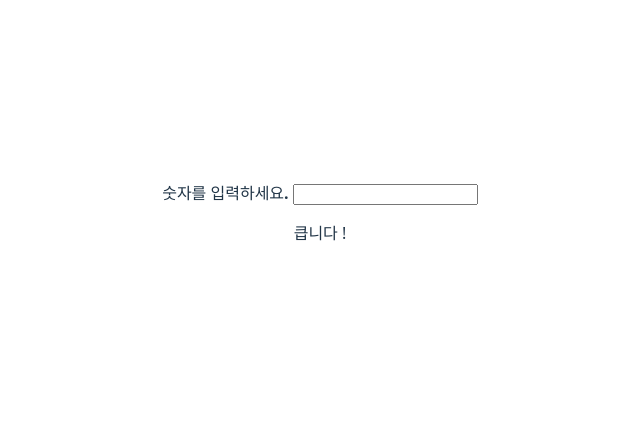
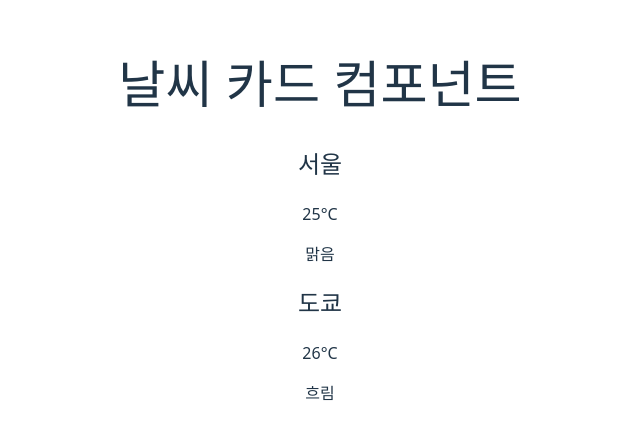
Before and after one commit to jjjuun-debug/practice-fe, a React (Vite) app: page / in a window 1280 px wide. Shown: the part 179-618 px from the top of the page, without its empty margins (320-960 px from the left). Built offline with nearby package versions, Linux system fonts and the light colour scheme.

Commit message:
feat: day9

```diff
--- a/src/App.jsx
+++ b/src/App.jsx
@@ -2,14 +2,37 @@ import { useState } from 'react'
 import reactLogo from './assets/react.svg'
 import viteLogo from '/vite.svg'
 import './App.css'
-import AnswerNum from "./components/day8/answerNum.jsx"
+import WeatherCard from "./components/day9/WeatherCard.jsx"
+
+const weatherData = [
+  {
+    id: 1,
+    city: '서울',
+    temperature: 25,
+    weatherState: '맑음',
+  },
+  {
+    id: 3,
+    city: '도쿄',
+    temperature: 26,
+    weatherState: '흐림',
+  },
+];
 
 function App() {
   return (
-    <div className="answernum">
-      <main>
-        <AnswerNum />
-      </main>
+    <div className="App">
+      <h1>날씨 카드 컴포넌트</h1>
+      <div>
+        {weatherData.map((data) => (
+          <WeatherCard
+            key={data.id}
+            city={data.city}
+            temperature={data.temperature}
+            weatherState={data.weatherState}
+          />
+        ))}
+      </div>
     </div>
   );
 }
--- /dev/null
+++ b/src/components/day9/WeatherCard.jsx
@@ -0,0 +1,16 @@
+import React, { useState } from 'react';
+
+function WeatherCard({ city, temperature, weatherState, icon }) {
+  return (
+    <div>
+      <h2>{city}</h2>
+      <div>
+        <p className="temperature">{temperature}°C</p>
+        <p className="weather-state">{weatherState}</p>
+      </div>
+    </div>
+  );
+}
+
+
+export default WeatherCard;
```
